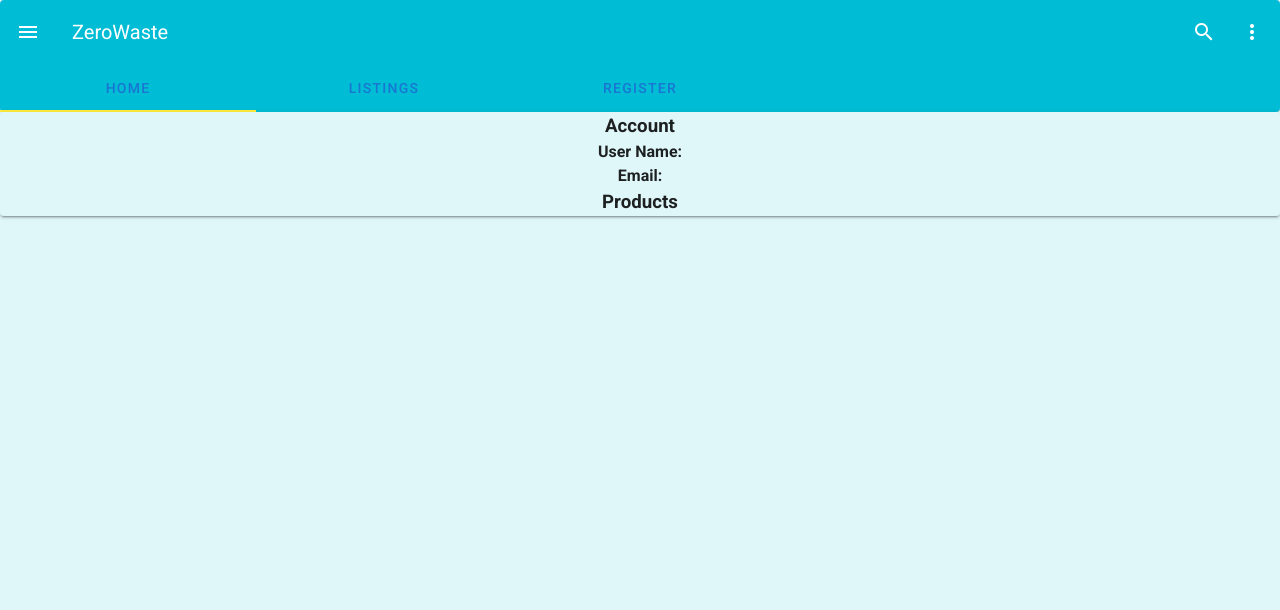
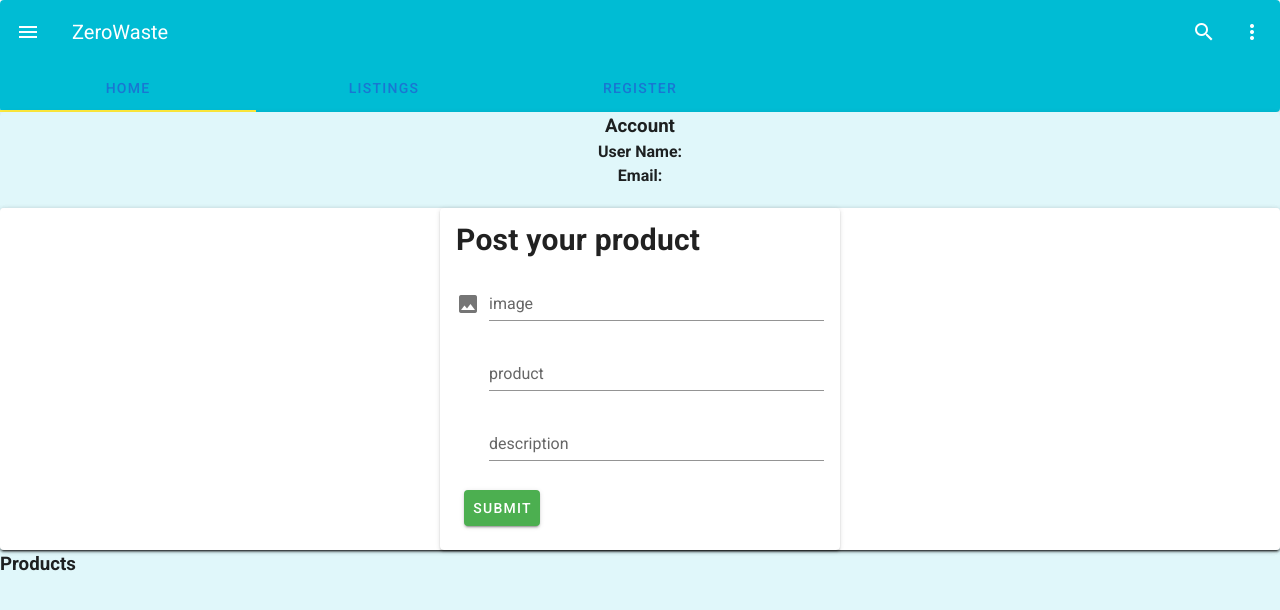
Before and after one commit to SvetLana203/Project4, a Vue app in the folder client/: page /profile in a window 1280 px wide. Shown: the top 610 px of the page. Built offline with nearby package versions, Linux system fonts and the light colour scheme.

Commit message:
styling3

```diff
--- a/client/src/pages/ListItems.vue
+++ b/client/src/pages/ListItems.vue
@@ -1,8 +1,8 @@
 <template>
   <div>
-    <v-card>
+    <!-- <v-card>
     <PostItem :items="items"  @addItem="addItem"/>
-    </v-card>
+    </v-card> -->
     <v-card class="d-flex justify-center flex-wrap mb-6 cyan lighten-5"
     flat
     tile>
@@ -16,13 +16,13 @@
 </template>
 
 <script>
-import PostItem from "../components/PostItem.vue"
+//import PostItem from "../components/PostItem.vue"
 import ItemCard from "../components/ItemCard.vue"
 import {GetItems} from "../services/ItemServices"
 export default {
   name: "ListItems",
   components: {
-    PostItem,
+    //PostItem,
     ItemCard
   },
   data: () => ({
--- a/client/src/pages/Profile.vue
+++ b/client/src/pages/Profile.vue
@@ -4,8 +4,11 @@
     <h3>Account</h3>
     <h4>User Name: {{ user.name }}</h4>
     <h4>Email: {{ user.email }}</h4>
+    <v-card>
+    <PostItem :items="items"  @addItem="addItem"/>
+    </v-card>
+  </v-card>
     <h3 class="profile-title">Products</h3>
-  </v-card>
     <v-card class="cyan lighten-5" v-for="item in user.items" :key="item.id">
     <ItemCard :item="item" :owner="user.name" />
   </v-card>
@@ -14,12 +17,14 @@
 
 <script>
 import ItemCard from "../components/ItemCard.vue";
+import PostItem from "../components/PostItem.vue";
 import { GetUser } from "../services/UserServices";
 
 export default {
   name: "Profile",
   components: {
     ItemCard,
+    PostItem
   },
   data: () => ({
     user: {},
```
